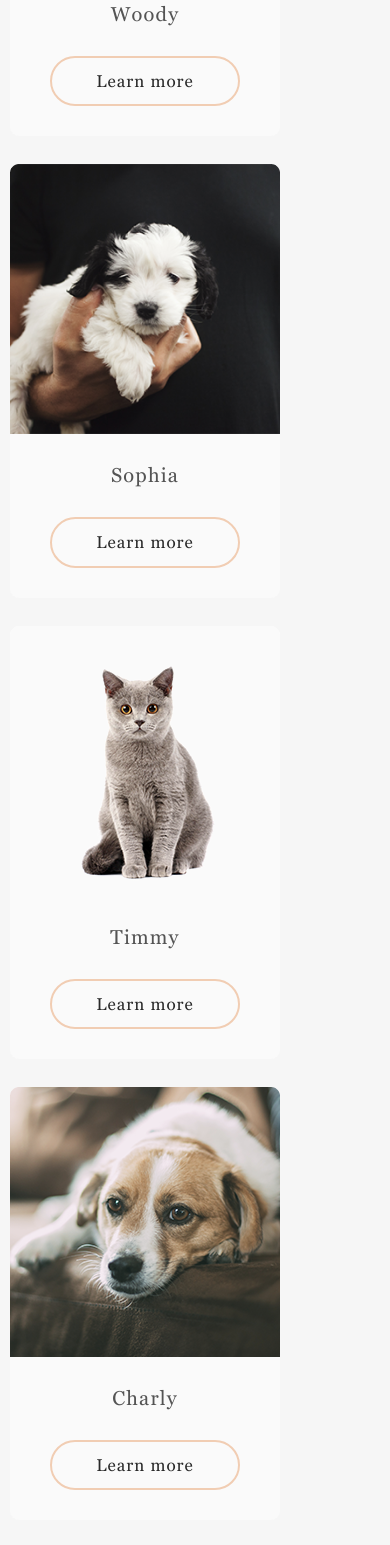
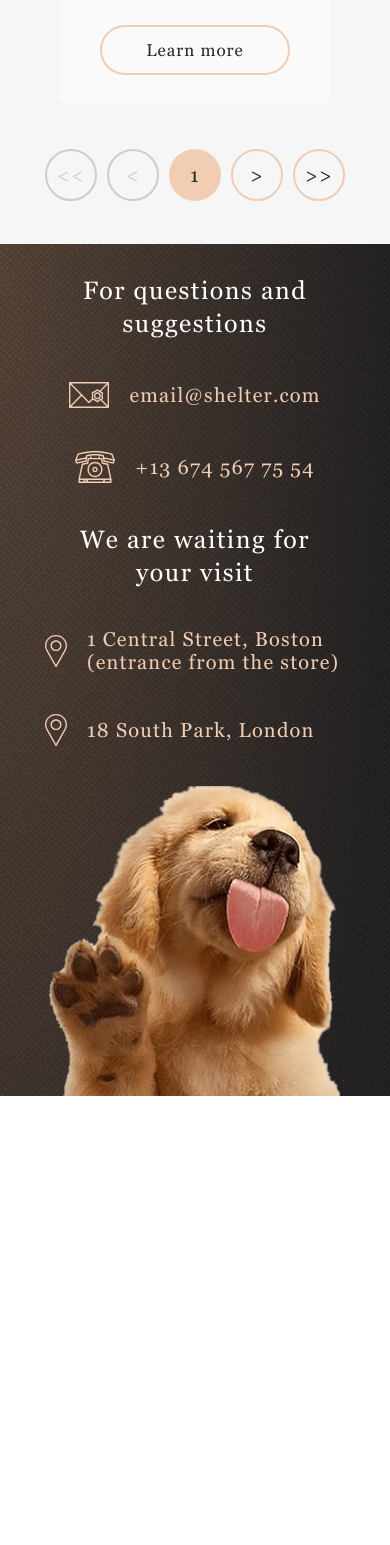
Before and after one commit to foxtrotkilomike/Pet-haven, a website: page shelter/pages/pets.html in a window 390 px wide. Shown: the part 1524-3069 px from the top of the page. After the commit the page ends 2620 px from the top, so only its background shows below. Drawn offline with Linux system fonts and the light colour scheme.

Commit message:
feat: implement adaptive pets page

```diff
--- a/shelter/pages/pets.html
+++ b/shelter/pages/pets.html
@@ -82,35 +82,35 @@
                   <a class="button button--border" href="#">Learn more</a>
                 </div>
               </div>
-              <div class="pet-card">
+              <div class="pet-card pet-card--disabled">
                 <img src="../assets/images/pets-sophia.png" alt="A little white colored puppy with black ears Sophia">
                 <h3 class="pet-name">Sophia</h3>
                 <div class="button-container">
                   <a class="button button--border" href="#">Learn more</a>
                 </div>
               </div>
-              <div class="pet-card">
+              <div class="pet-card pet-card--disabled">
                 <img src="../assets/images/pets-timmy.png" alt="A gray british breed cat Timmy">
                 <h3 class="pet-name">Timmy</h3>
                 <div class="button-container">
                   <a class="button button--border" href="#">Learn more</a>
                 </div>
               </div>
-              <div class="pet-card">
+              <div class="pet-card pet-card--disabled">
                 <img src="../assets/images/pets-charly.png" alt="Dog Charly, laying on the sofa">
                 <h3 class="pet-name">Charly</h3>
                 <div class="button-container">
                   <a class="button button--border" href="#">Learn more</a>
                 </div>
               </div>
-              <div class="pet-card pet-card-23">
+              <div class="pet-card pet-card-23 pet-card--disabled">
                 <img src="../assets/images/pets-scarlet.png" alt="Dog Scarlett">
                 <h3 class="pet-name">Scarlett</h3>
                 <div class="button-container">
                   <a class="button button--border" href="#">Learn more</a>
                 </div>
               </div>
-              <div class="pet-card pet-card-24">
+              <div class="pet-card pet-card-24 pet-card--disabled">
                 <img src="../assets/images/pets-freddie.png" alt="White and gray cat Freddie">
                 <h3 class="pet-name">Freddie</h3>
                 <div class="button-container">
@@ -134,7 +134,7 @@
     <footer class="footer" id="contacts">
       <div class="footer__container _container">
         <div class="footer__contacts">
-          <h2 class="footer__h2 h2">For questions<br>and suggestions</h2>
+          <h2 class="footer__h2 h2">For questions and suggestions</h2>
           <a class="contacts__content" href="mailto:email@shelter.com">
             <div class="contacts">
               <img src="../assets/icons/icon-email.svg" alt="">
--- a/shelter/styles/sass/pets.scss
+++ b/shelter/styles/sass/pets.scss
@@ -77,16 +77,28 @@
 .pets {
   padding: 120px 0 70px;
 
+  @media (max-width: 767px) {
+    padding-bottom: 37px;
+  }
+
   &__container {
     margin-top: 60px;
 
     .button-container-multiple {
       margin-bottom: 6px;
     }
+
+    @media (max-width: 767px) {
+      margin-top: 42px;
+    }
   }
 
   &__heading {
     margin-bottom: 45px;
+
+    @media (max-width: 767px) {
+      margin-bottom: 42px;
+    }
   }
 
   @media (min-width: 768px) and (max-width: 1279px) {
@@ -111,7 +123,22 @@
       padding: 0;
       margin-bottom: 40px;
       max-width: 81.9%;
+      row-gap: 30px;
     }
+
+    @media (max-width: 767px) {
+      padding: 0;
+      margin-bottom: 44px;
+      flex-direction: column;
+      align-items: center;
+      row-gap: 30px;
+    }
+  }
+}
+
+.pet-card--disabled {
+  @media (max-width: 767px) {
+    display: none;
   }
 }
 
@@ -130,4 +157,8 @@
 .button-container-multiple {
   display: flex;
   gap: 20px;
+
+  @media (max-width: 767px) {
+    gap: 10px;
+  }
 }
--- a/shelter/styles/sass/style.scss
+++ b/shelter/styles/sass/style.scss
@@ -926,6 +926,10 @@ a {
     max-width: 300px;
     height: 234px;
 
+    @media (max-width: 767px) {
+      width: 300px;
+    }
+
     &:first-child {
       width: 279px;
 
```
Also changed, not shown: shelter/styles/css/pets.css, shelter/styles/css/style.css, 2 other files.
